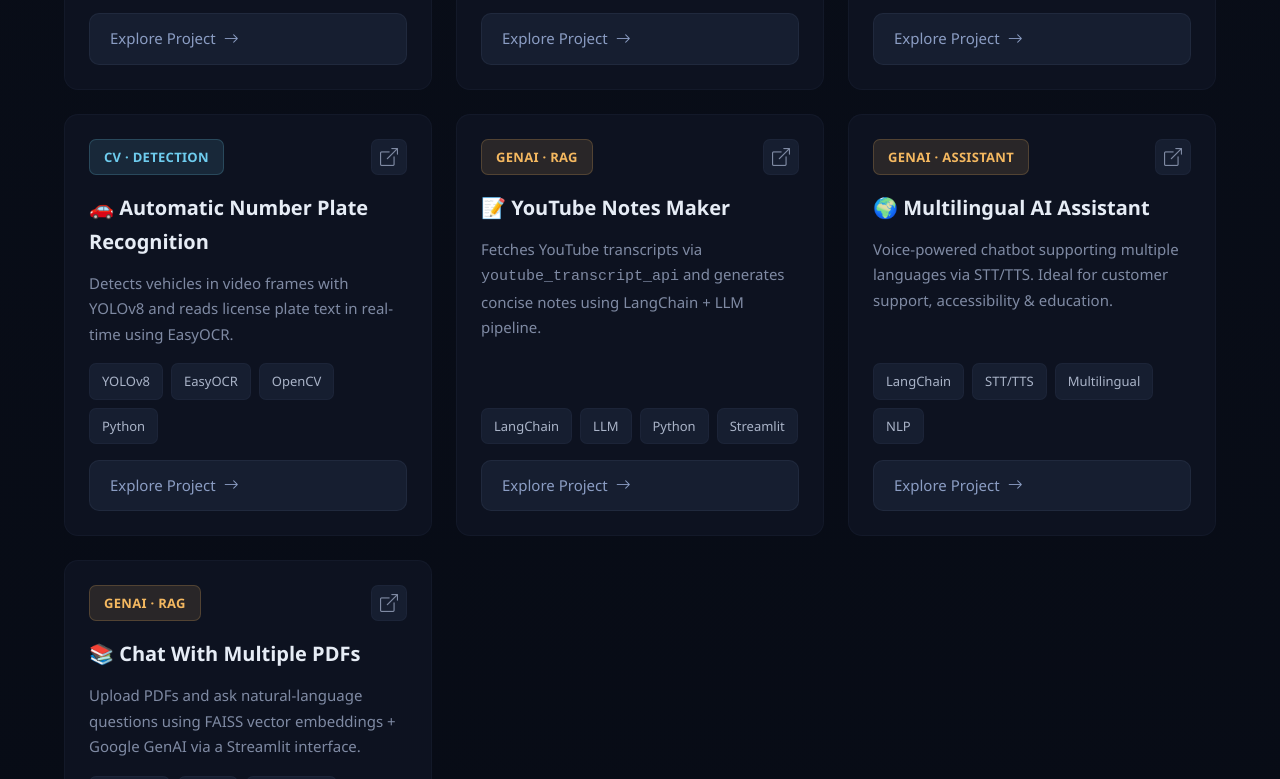
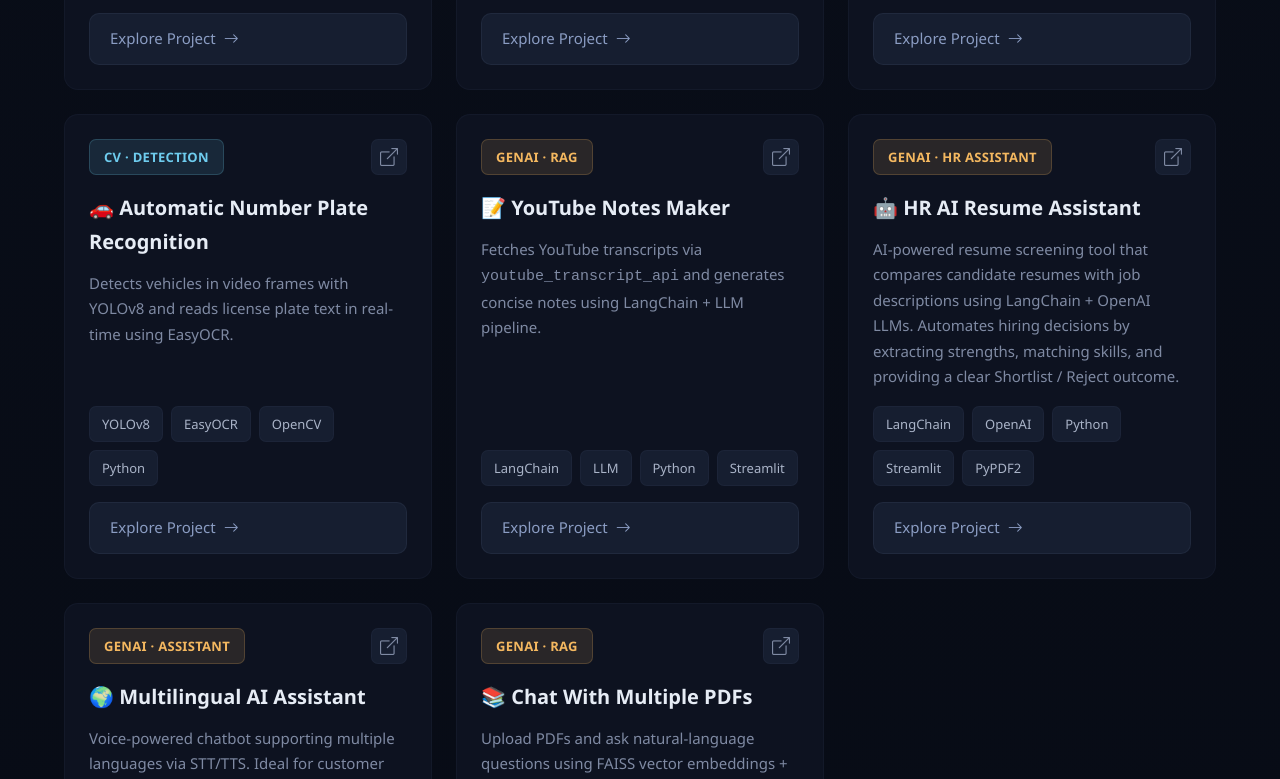
Before and after one commit to ayushjaincr7/portfolio, a plain HTML site: page index.html in a window 1280 px wide. Shown: the part 3151-3930 px from the top of the page. Drawn offline with nearby package versions, Linux system fonts and the light colour scheme.

Commit message:
update for hr_ai_assistant

```diff
--- a/index.html
+++ b/index.html
@@ -277,7 +277,7 @@
       </button>
       <button class="filter-btn" data-filter="genai">
         ✨ GenAI
-        <span class="filter-count" id="count-genai">3</span>
+        <span class="filter-count" id="count-genai">4</span>
       </button>
       <button class="filter-btn" data-filter="nlp">💬 NLP</button>
       <button class="filter-btn" data-filter="dl">🔬 DL</button>
@@ -391,6 +391,42 @@
         <i class="bi bi-arrow-right"></i>
       </a>
     </article>
+
+
+    <article class="project-card" data-cat="genai">
+  <div class="card-shine"></div>
+
+  <div class="card-header">
+    <span class="card-badge badge-genai">GenAI · HR Assistant</span>
+    <a href="https://github.com/ayushjaincr7/HR_AI_Assistant" target="_blank" class="card-link">
+      <i class="bi bi-box-arrow-up-right"></i>
+    </a>
+  </div>
+
+  <div class="card-body">
+    <h3>🤖 HR AI Resume Assistant</h3>
+    <p>
+      AI-powered resume screening tool that compares candidate resumes with job descriptions using
+      LangChain + OpenAI LLMs. Automates hiring decisions by extracting strengths, matching skills,
+      and providing a clear Shortlist / Reject outcome.
+    </p>
+  </div>
+
+  <div class="card-techs">
+    <span>LangChain</span>
+    <span>OpenAI</span>
+    <span>Python</span>
+    <span>Streamlit</span>
+    <span>PyPDF2</span>
+  </div>
+
+  <a href="https://github.com/ayushjaincr7/HR_AI_Assistant" target="_blank" class="card-cta">
+    <span>Explore Project</span>
+    <i class="bi bi-arrow-right"></i>
+  </a>
+</article>
+
+
 
     <article class="project-card" data-cat="genai">
       <div class="card-shine"></div>
```
